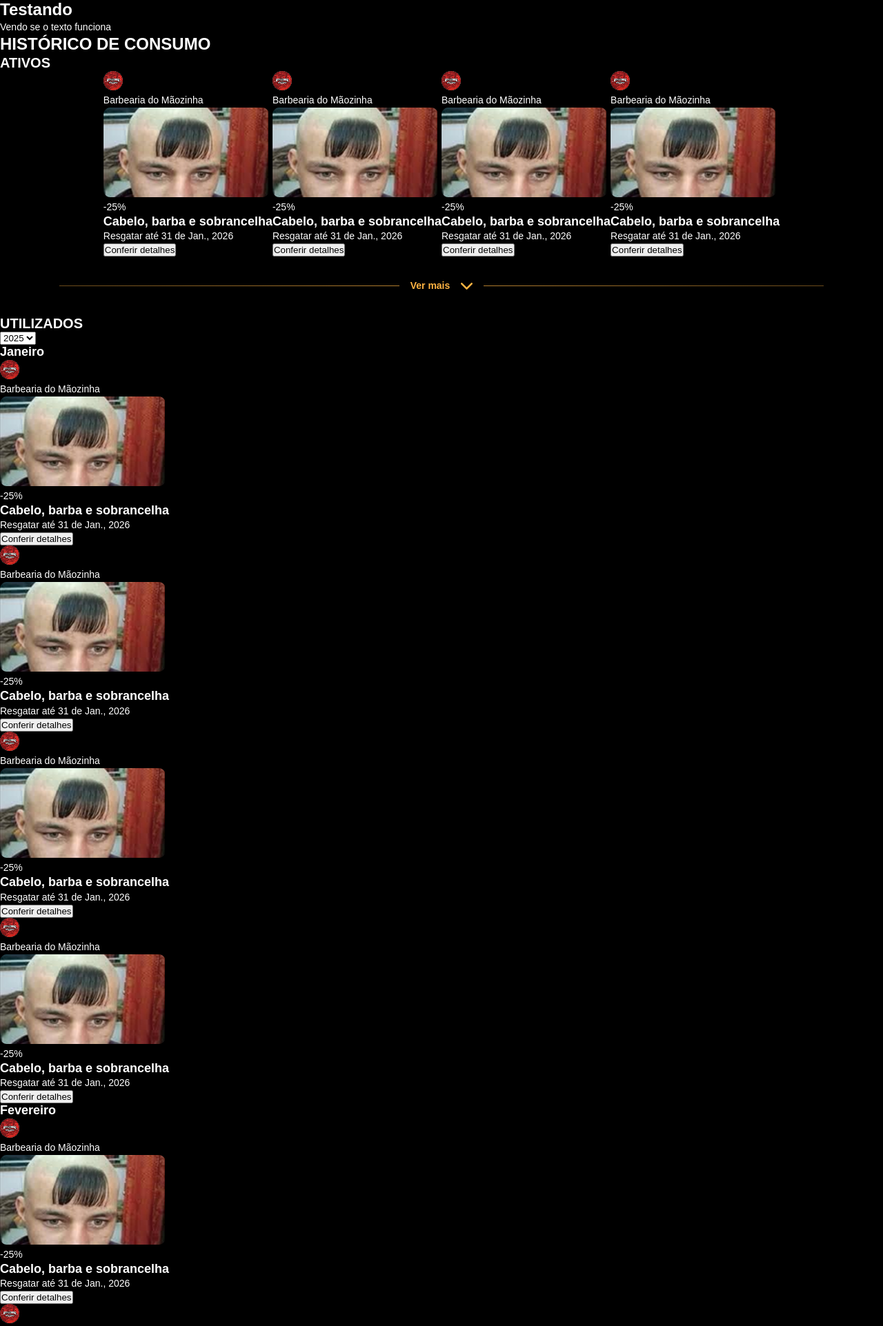
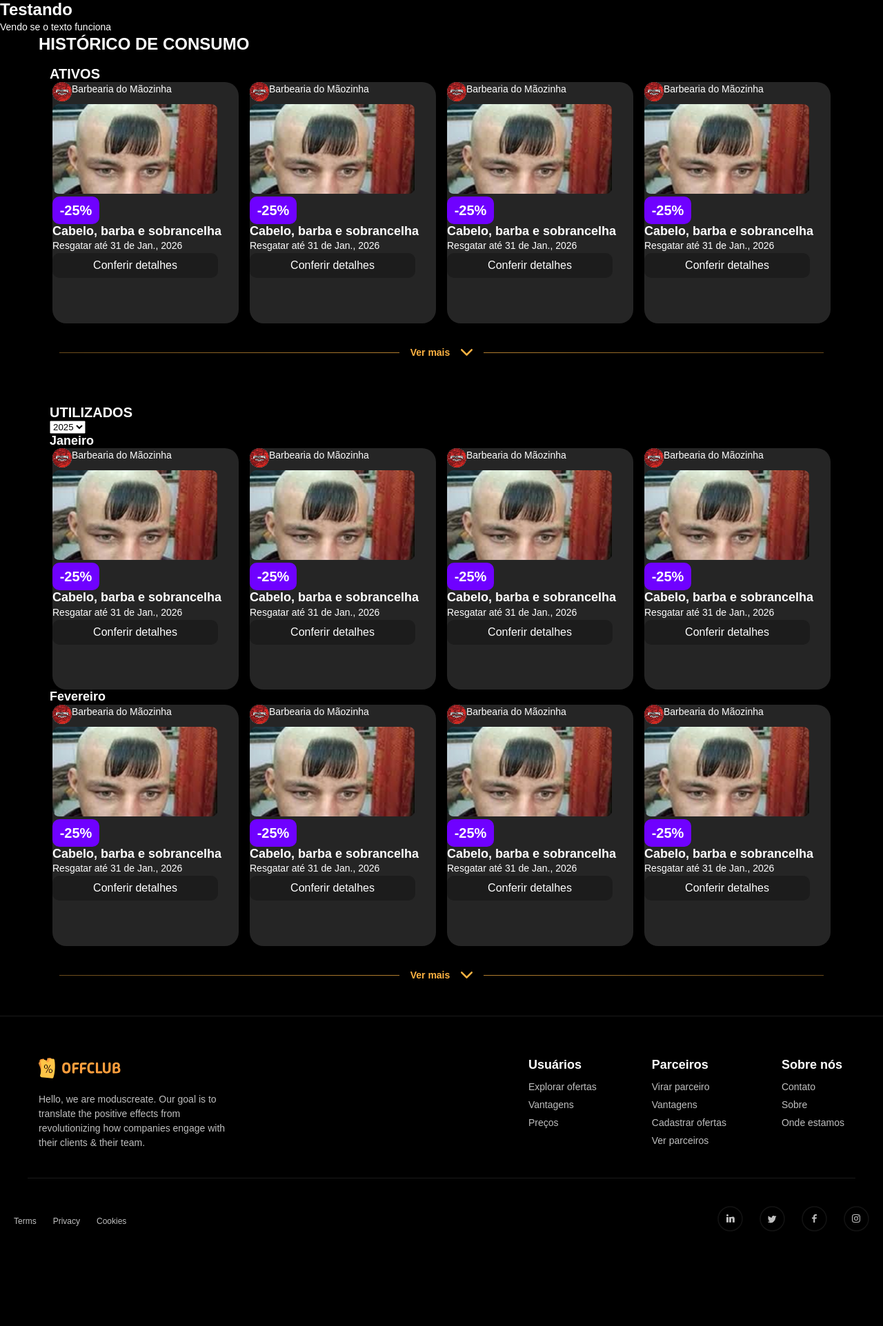
Before and after one commit to PI-InfoWeb-CNAT/2025-OffClub, a Django app: template src/apps/subscriber/templates/subscriber.html in a window 1280 px wide. Shown: the top 1923 px of the page at 69% size. After the commit the page ends 1786 px from the top, so only its background shows below. Run offline with Django 3.2, Linux system fonts and the light colour scheme; the template is opened without the code that fills it, so the values that code supplies are empty.

Commit message:
Avanço no CSS

```diff
--- a/src/apps/subscriber/static/css/subscriber.css
+++ b/src/apps/subscriber/static/css/subscriber.css
@@ -1,3 +1,4 @@
+@import url('../../../../static/css/_variables.css');
 .divider {
   display: flex;
   align-items: center;
@@ -22,3 +23,50 @@
   color: #FEB342;
   font-weight: bold;
 }
+.active-coupons,
+.used-coupons {
+  padding: 1rem;
+}
+
+.coupons {
+  display: flex;
+  flex-wrap: wrap;
+  justify-content: center;
+  gap: 1rem;
+  max-width: 100%;
+}
+.coupons .coupon {
+  width: 270px;
+  background-color: #252525;
+  border-radius: 20px;
+  height: 350px;
+}
+.container {
+  max-width: 1200px;
+  margin: 0 auto;
+  padding: 0 1rem;
+}
+.coupons .coupon .enterprise-info{
+  display: flex;
+  justify-content: left;
+}
+.coupon button{
+  color: white;
+  font-size: 16px;
+  background-color: #1C1C1C;
+  border: none;
+  border-radius: 10px;
+  width: 240px;
+  height: 36px;
+}
+.discount-tag{
+  display: flex;
+  justify-content: center;
+  align-items: center;
+  background-color: #6F01FF;
+  font-size: 20px;
+  font-weight: bolder;
+  width: 68px;
+  height: 40px;
+  border-radius: var(--border-radius);
+}
--- a/src/apps/subscriber/templates/subscriber.html
+++ b/src/apps/subscriber/templates/subscriber.html
@@ -1,14 +1,15 @@
 {% extends "base.html" %}
-
+{% load static %}
 {% block title %} Histórico de Consumo {% endblock title %}
-{% block head %} <link rel="stylesheet" href="../static/css/subscriber.css" >{% endblock head %}
+{% block head %} <link rel="stylesheet" href="{% static 'css/subscriber.css' %}"> {% endblock head %}
 {% block main %}
+    <div class="container">
         <h1>HISTÓRICO DE CONSUMO</h1>
         <section class="active-coupons">
             <!-- Cupons ativos -->
             <h2>ATIVOS</h2>
             <!-- CUPOM 1 -->
-        <div class="active flex-center">
+            <div class="coupons flex-center">
                 <div class="coupon">
                     <div class="enterprise-info">
                         <figure class="enterprise-logo"><img src="../static/imgs/logo-maozinha.png" alt="Logo da Barbearia do Mãozinha"></figure>
@@ -101,7 +102,7 @@
             <div class="months">
                 <div class="month">
                     <h3>Janeiro</h3>
-                <div class="used">
+                    <div class="coupons flex-center">
                         <!-- CUPOM 1 -->
                         <div class="coupon">
                             <div class="enterprise-info">
@@ -175,7 +176,7 @@
                 <!-- Fevereiro -->
                 <div class="month">
                     <h3>Fevereiro</h3>
-                <div class="used">
+                    <div class="coupons flex-center">
                         <!-- CUPOM 1 -->
                         <div class="coupon">
                             <div class="enterprise-info">
@@ -254,4 +255,5 @@
                 <hr class="line after">
             </div>
         </section>
+    </div>
 {% endblock main %}
```
Lines whose indentation alone changed are shown as unchanged.
